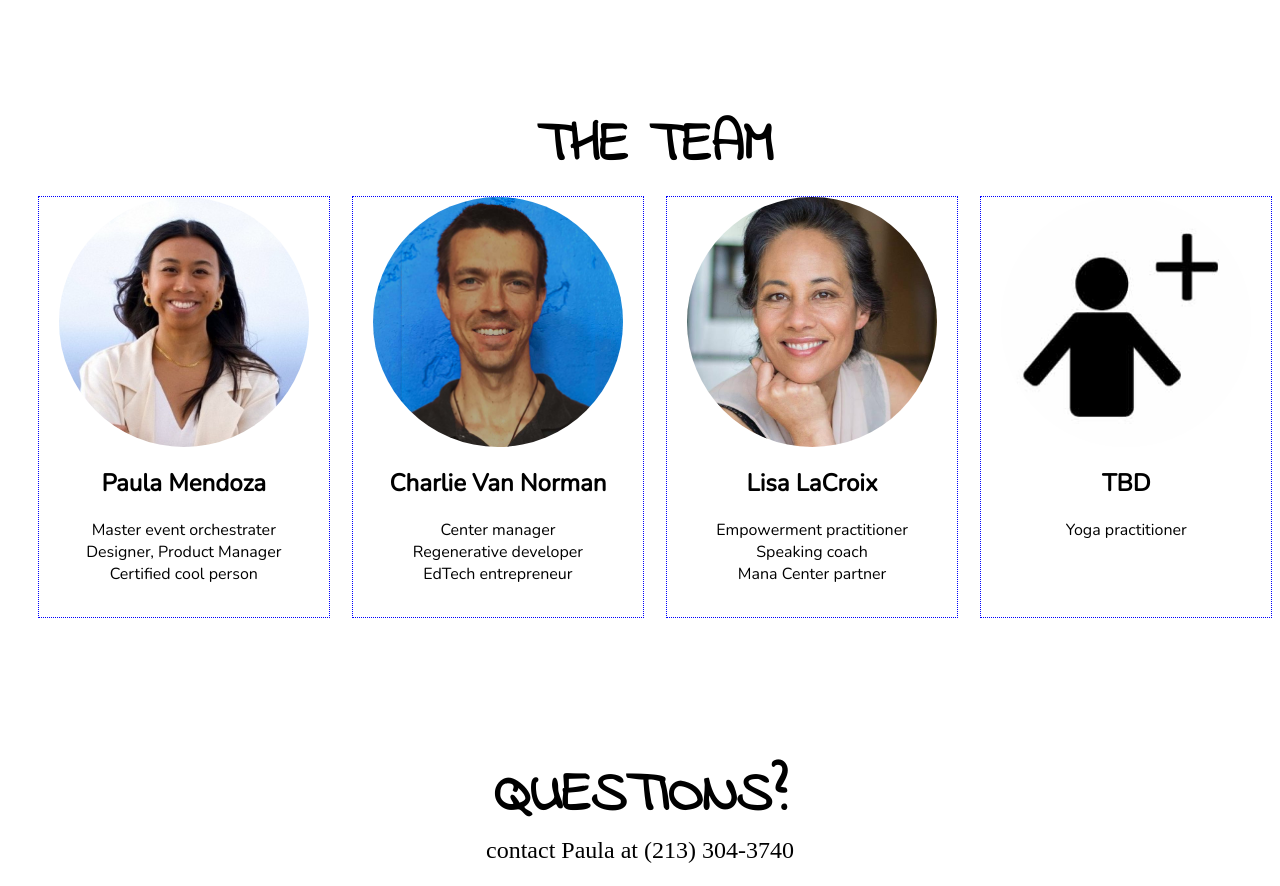
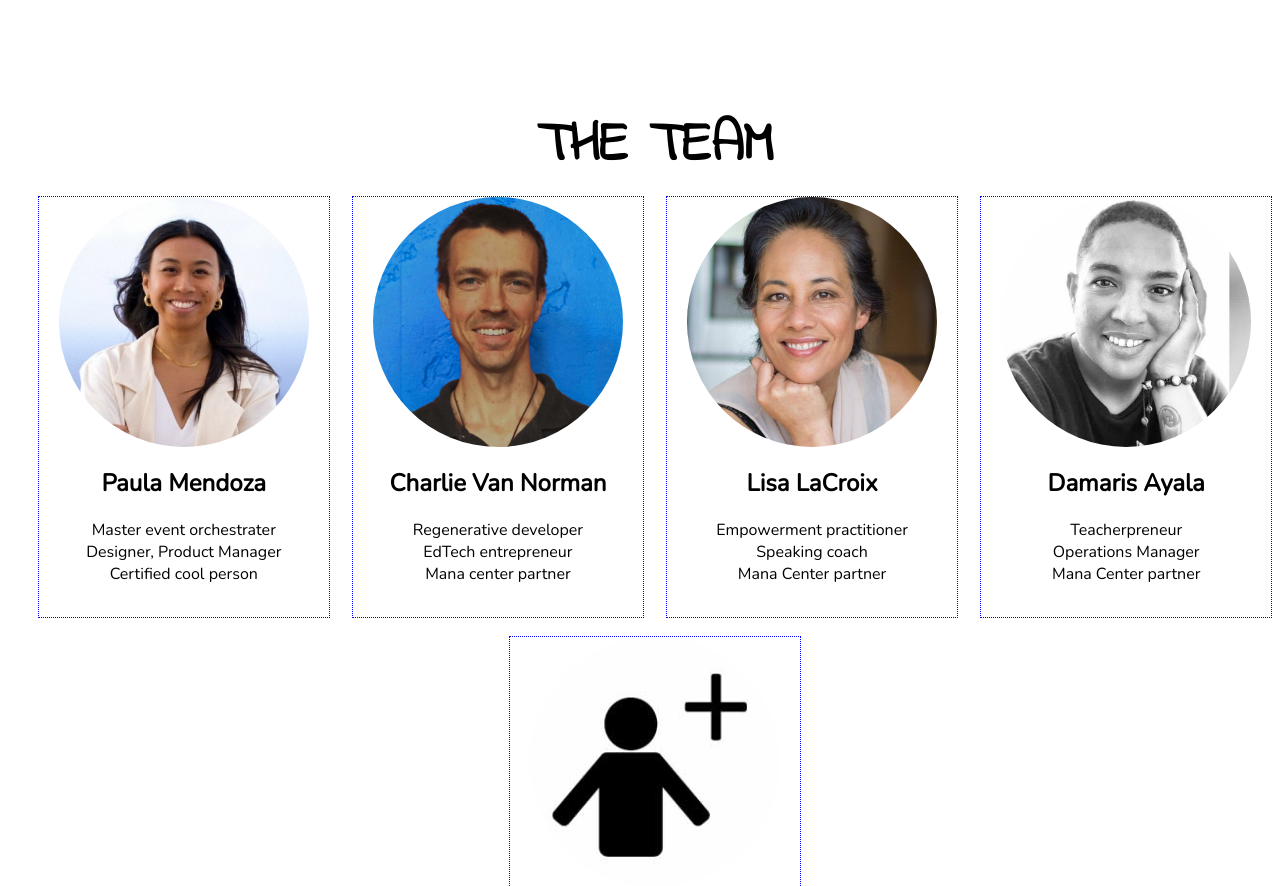
Before and after one commit to vannorman/manahouse, a Django app: page / in a window 1280 px wide. Shown: the part 4477-5363 px from the top of the page. Run offline with Django 3.2, Linux system fonts and the light colour scheme.

Commit message:
added damaris

```diff
--- a/stub/templates/index.html
+++ b/stub/templates/index.html
@@ -197,15 +197,24 @@
     <div class="member">
         <img src="/static/img/charlie.jpg" />
         <h2> Charlie Van Norman</h2>
-        Center manager<br>
         Regenerative developer
 <br>        EdTech entrepreneur
+        <br> Mana center partner
     </div>
     <div class="member">
         <img src="/static/img/lisa.jpg" />
         <h2> Lisa LaCroix</h2>
         Empowerment practitioner <br>
         Speaking coach <br> Mana Center partner
+
+
+    </div>
+     <div class="member">
+        <img src="/static/img/damaris.jpg" />
+        <h2> Damaris Ayala</h2>
+        Teacherpreneur
+        <br> Operations Manager
+        <br> Mana Center partner
 
 
     </div>
```
Also changed, not shown: static/img/damaris.jpg (added), 1 other file.
